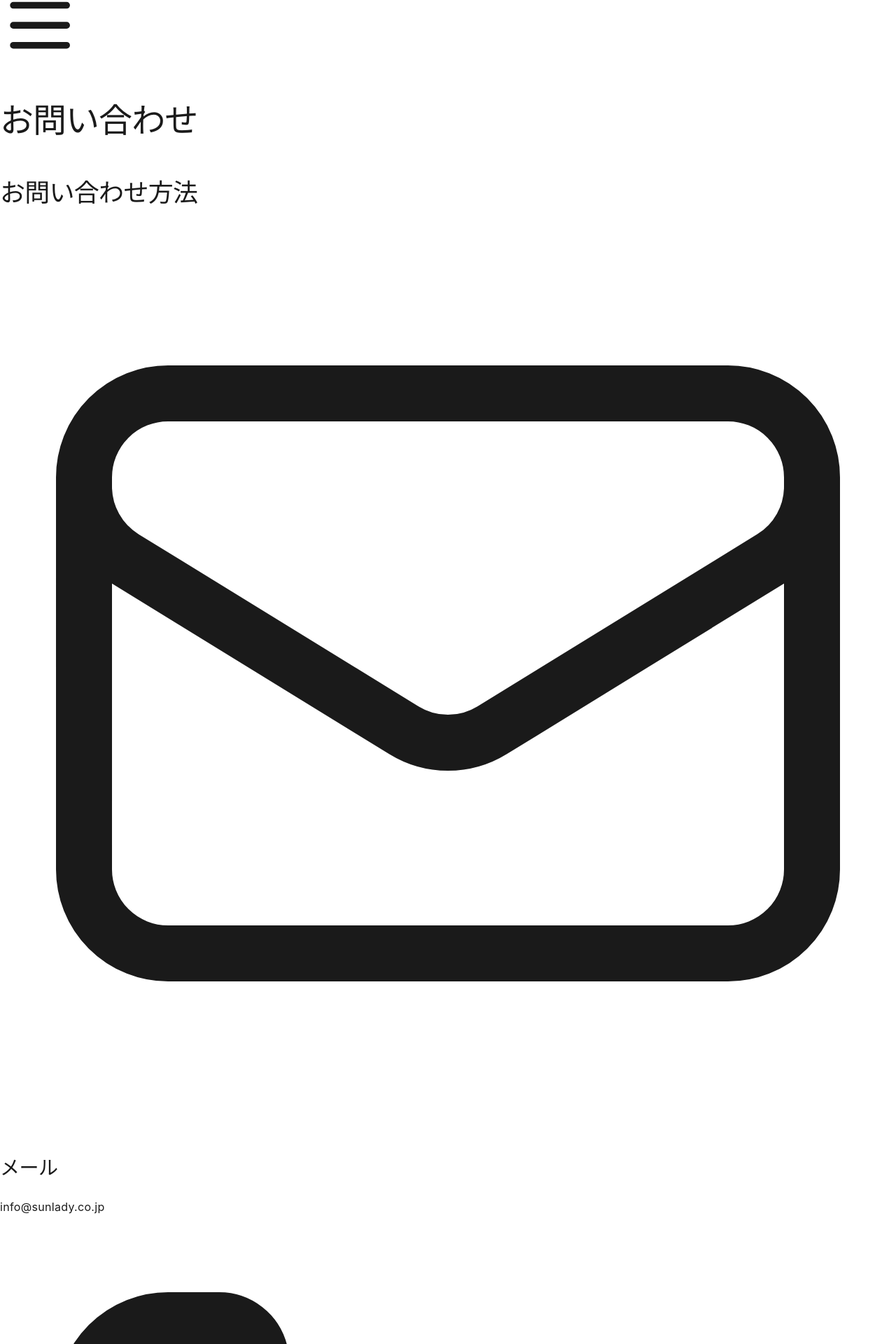
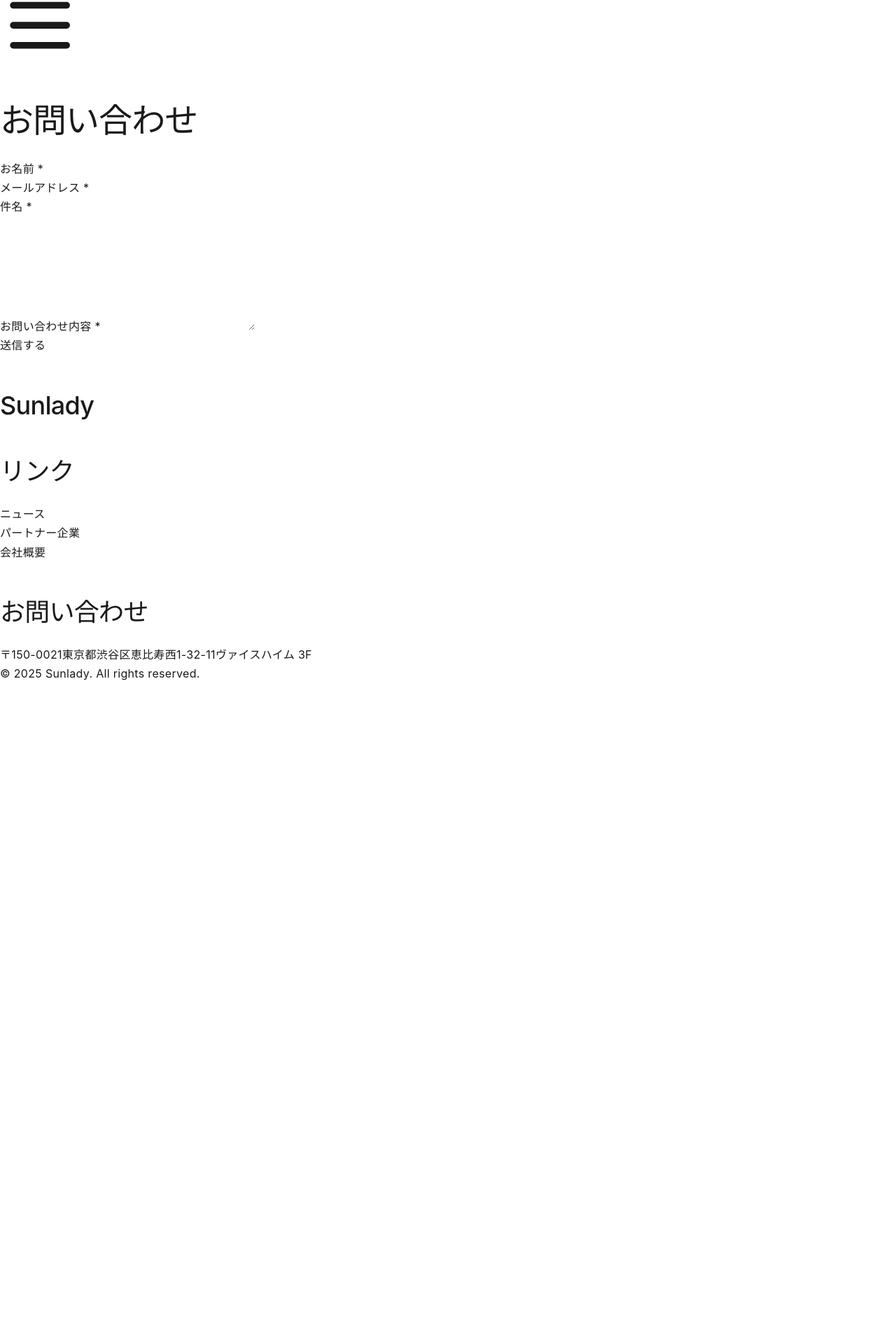
Before and after one commit to harukaaatashi/sunlady-home, a Next.js app: page /contact in a window 1280 px wide. Shown: the part 2858-4778 px from the top of the page at 70% size. After the commit the page ends 3862 px from the top, so only its background shows below. Built offline with nearby package versions, Linux system fonts and the light colour scheme.

Commit message:
refactor: お問い合わせページをフォームのみのシンプルな構成に修正

```diff
--- a/src/app/contact/page.tsx
+++ b/src/app/contact/page.tsx
@@ -1,5 +1,4 @@
 import { Metadata } from 'next';
-import { EnvelopeIcon, PhoneIcon, MapPinIcon } from '@heroicons/react/24/outline';
 
 export const metadata: Metadata = {
   title: 'お問い合わせ | Sunlady',
@@ -8,43 +7,11 @@ export const metadata: Metadata = {
 
 export default function ContactPage() {
   return (
-    <div className="max-w-4xl mx-auto">
+    <div className="max-w-2xl mx-auto">
       <h1 className="text-3xl font-bold text-gray-900 dark:text-white mb-8">お問い合わせ</h1>
 
-      <div className="bg-white dark:bg-gray-800 rounded-xl shadow-sm p-6 mb-8">
-        <div className="grid grid-cols-1 md:grid-cols-2 gap-8">
-          <div>
-            <h2 className="text-xl font-semibold text-gray-900 dark:text-white mb-4">お問い合わせ方法</h2>
-            <div className="space-y-4">
-              <div className="flex items-start">
-                <EnvelopeIcon className="h-6 w-6 text-blue-600 dark:text-blue-400 mt-1 flex-shrink-0" />
-                <div className="ml-3">
-                  <h3 className="text-base font-medium text-gray-900 dark:text-white">メール</h3>
-                  <p className="text-gray-600 dark:text-gray-300">info@sunlady.co.jp</p>
-                </div>
-              </div>
-              <div className="flex items-start">
-                <PhoneIcon className="h-6 w-6 text-blue-600 dark:text-blue-400 mt-1 flex-shrink-0" />
-                <div className="ml-3">
-                  <h3 className="text-base font-medium text-gray-900 dark:text-white">電話</h3>
-                  <p className="text-gray-600 dark:text-gray-300">03-XXXX-XXXX</p>
-                  <p className="text-sm text-gray-500 dark:text-gray-400">受付時間: 平日 9:00-18:00</p>
-                </div>
-              </div>
-              <div className="flex items-start">
-                <MapPinIcon className="h-6 w-6 text-blue-600 dark:text-blue-400 mt-1 flex-shrink-0" />
-                <div className="ml-3">
-                  <h3 className="text-base font-medium text-gray-900 dark:text-white">所在地</h3>
-                  <p className="text-gray-600 dark:text-gray-300">〒150-0021</p>
-                  <p className="text-gray-600 dark:text-gray-300">東京都渋谷区恵比寿西1-32-11 ヴァイスハイム 3F</p>
-                </div>
-              </div>
-            </div>
-          </div>
-
-          <div>
-            <h2 className="text-xl font-semibold text-gray-900 dark:text-white mb-4">お問い合わせフォーム</h2>
-            <form className="space-y-4">
+      <div className="bg-white dark:bg-gray-800 rounded-xl shadow-sm p-6">
+        <form className="space-y-6">
           <div>
             <label htmlFor="name" className="block text-sm font-medium text-gray-700 dark:text-gray-300 mb-1">
               お名前 <span className="text-red-500">*</span>
@@ -72,13 +39,26 @@ export default function ContactPage() {
           </div>
 
           <div>
+            <label htmlFor="subject" className="block text-sm font-medium text-gray-700 dark:text-gray-300 mb-1">
+              件名 <span className="text-red-500">*</span>
+            </label>
+            <input
+              type="text"
+              id="subject"
+              name="subject"
+              required
+              className="w-full rounded-lg border border-gray-300 dark:border-gray-600 px-4 py-2 focus:outline-none focus:ring-2 focus:ring-blue-500 dark:bg-gray-700 dark:text-white"
+            />
+          </div>
+
+          <div>
             <label htmlFor="message" className="block text-sm font-medium text-gray-700 dark:text-gray-300 mb-1">
               お問い合わせ内容 <span className="text-red-500">*</span>
             </label>
             <textarea
               id="message"
               name="message"
-                  rows={4}
+              rows={6}
               required
               className="w-full rounded-lg border border-gray-300 dark:border-gray-600 px-4 py-2 focus:outline-none focus:ring-2 focus:ring-blue-500 dark:bg-gray-700 dark:text-white"
             ></textarea>
@@ -86,36 +66,12 @@ export default function ContactPage() {
 
           <button
             type="submit"
-                className="w-full bg-blue-600 hover:bg-blue-700 text-white font-medium py-2 px-4 rounded-lg transition-colors focus:outline-none focus:ring-2 focus:ring-blue-500 focus:ring-offset-2"
+            className="w-full bg-blue-600 hover:bg-blue-700 text-white font-medium py-3 px-4 rounded-lg transition-colors focus:outline-none focus:ring-2 focus:ring-blue-500 focus:ring-offset-2"
           >
             送信する
           </button>
         </form>
       </div>
     </div>
-      </div>
-
-      <div className="bg-gray-50 dark:bg-gray-700/50 rounded-xl p-6">
-        <h2 className="text-xl font-semibold text-gray-900 dark:text-white mb-4">よくあるご質問</h2>
-        <div className="space-y-4">
-          <div>
-            <h3 className="text-base font-medium text-gray-900 dark:text-white mb-2">
-              Q. 対応可能な地域を教えてください
-            </h3>
-            <p className="text-gray-600 dark:text-gray-300">
-              A. 主に東京都、神奈川県、埼玉県、千葉県を中心とした首都圏でサービスを提供しております。その他の地域についてもご相談ください。
-            </p>
-          </div>
-          <div>
-            <h3 className="text-base font-medium text-gray-900 dark:text-white mb-2">
-              Q. 見積もりは無料ですか？
-            </h3>
-            <p className="text-gray-600 dark:text-gray-300">
-              A. はい、初回のご相談・お見積もりは無料で承っております。お気軽にお問い合わせください。
-            </p>
-          </div>
-        </div>
-      </div>
-    </div>
   );
 }
```
Lines whose indentation alone changed are shown as unchanged.
